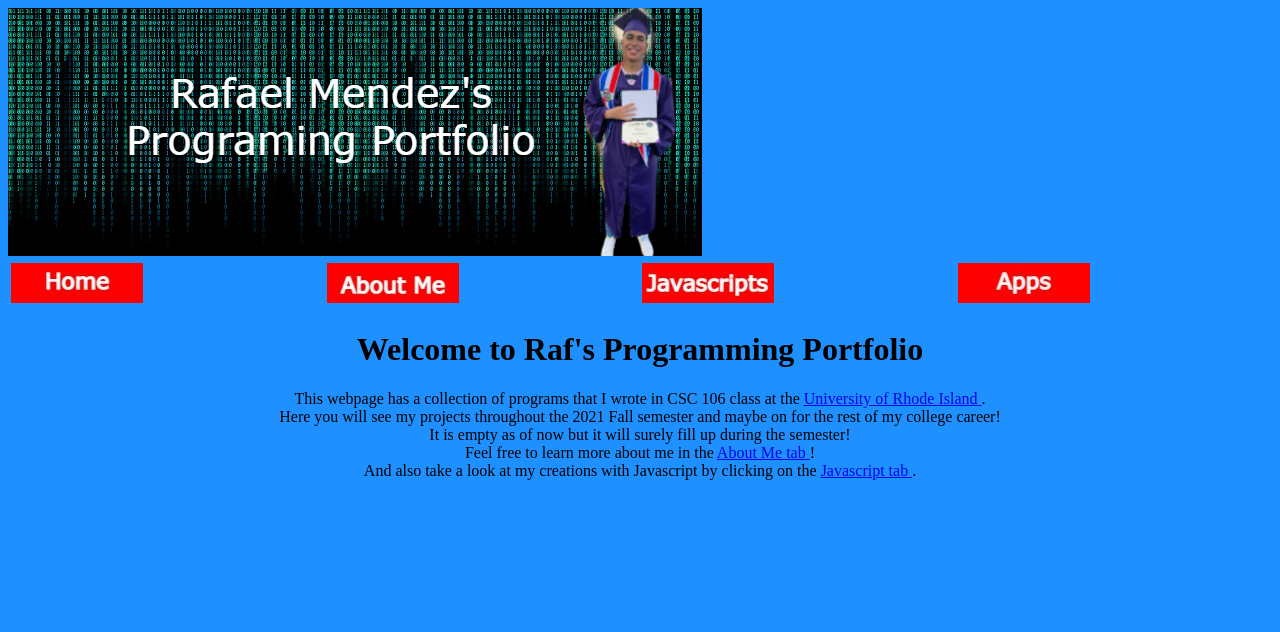
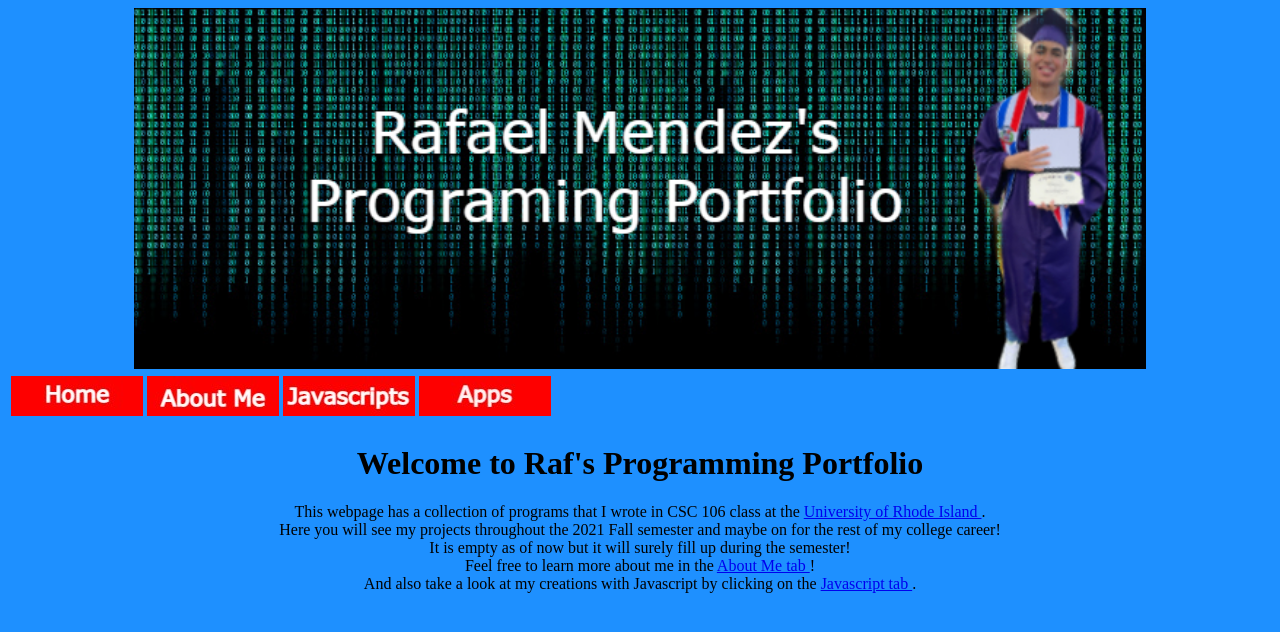
Before and after one commit to Rmendez2003/Rmendez2003.github.io, a plain HTML site: page index.html in a window 1280 px wide. Drawn offline with Linux system fonts and the light colour scheme.

Commit message:
Update index.html

```diff
--- a/index.html
+++ b/index.html
@@ -6,13 +6,13 @@
         <link rel="stylesheet" type="text/css" href="style.css">
     </head>
     <body>
-        <img src="myBanner.jpg" > <br>
-         <table id="tool-bar" >
+        <center> <img src="myBanner.jpg" width=80%> <br> </center>
+         <table>
         <tr>
-           <td> <a href= "https://rmendez2003.github.io/"> <img src="home.png.jpg"> <a/>  </td>
-            <td> <a href="https://rmendez2003.github.io/about.html"> <img src="about.png.jpg"> </a> </td>
-            <td> <a href="https://rmendez2003.github.io/Javascript.html"> <img src="javascripts.png.jpg"> </a> </td>
-         <td> <a href="https://rmendez2003.github.io/Apps.html"> <img src="apps.png.jpg"> </a> </td>
+           <td id="tools"> <a href= "https://rmendez2003.github.io/"> <img src="home.png.jpg"> <a/>  </td>
+            <td id="tools"> <a href="https://rmendez2003.github.io/about.html"> <img src="about.png.jpg"> </a> </td>
+            <td id="tools"> <a href="https://rmendez2003.github.io/Javascript.html"> <img src="javascripts.png.jpg"> </a> </td>
+         <td id="tools"> <a href="https://rmendez2003.github.io/Apps.html"> <img src="apps.png.jpg"> </a> </td>
         </tr>
     </table>
 
```
